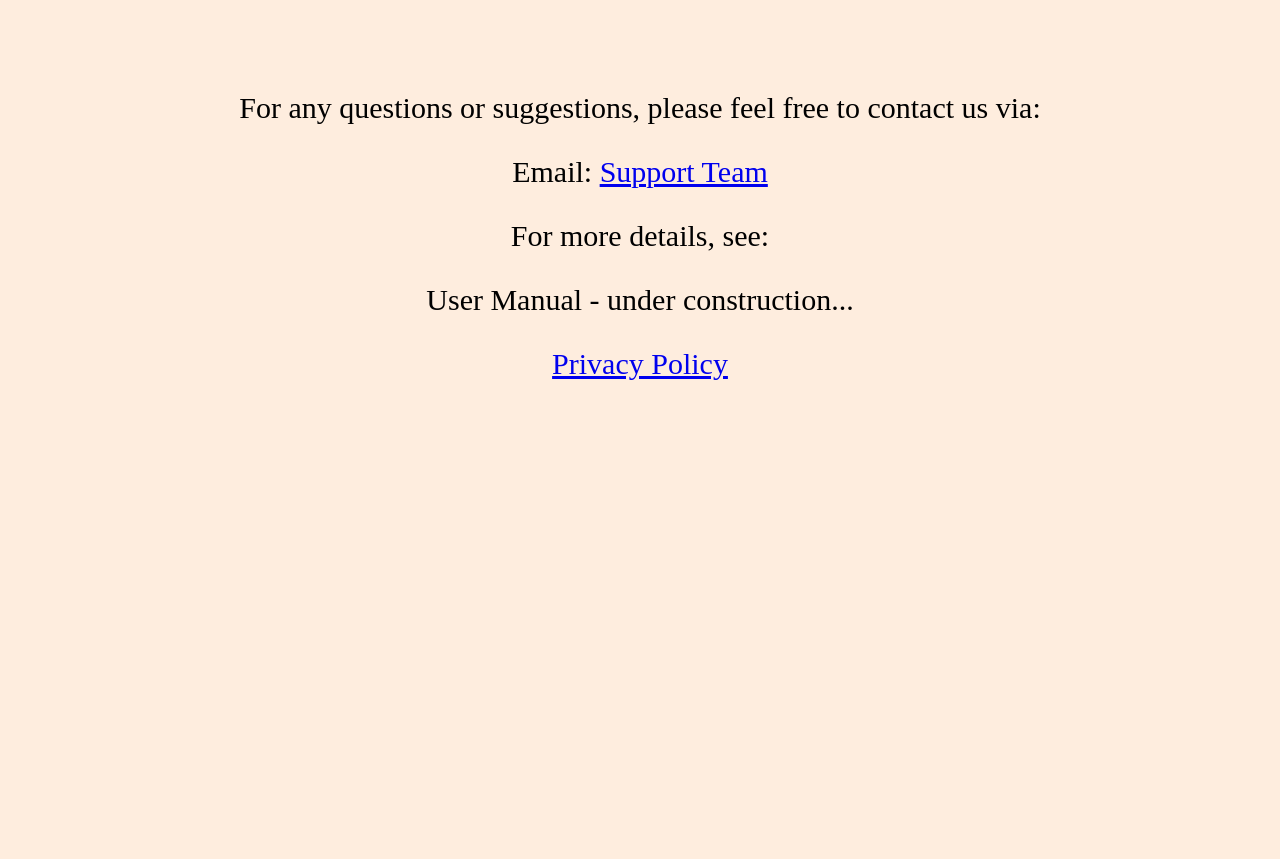
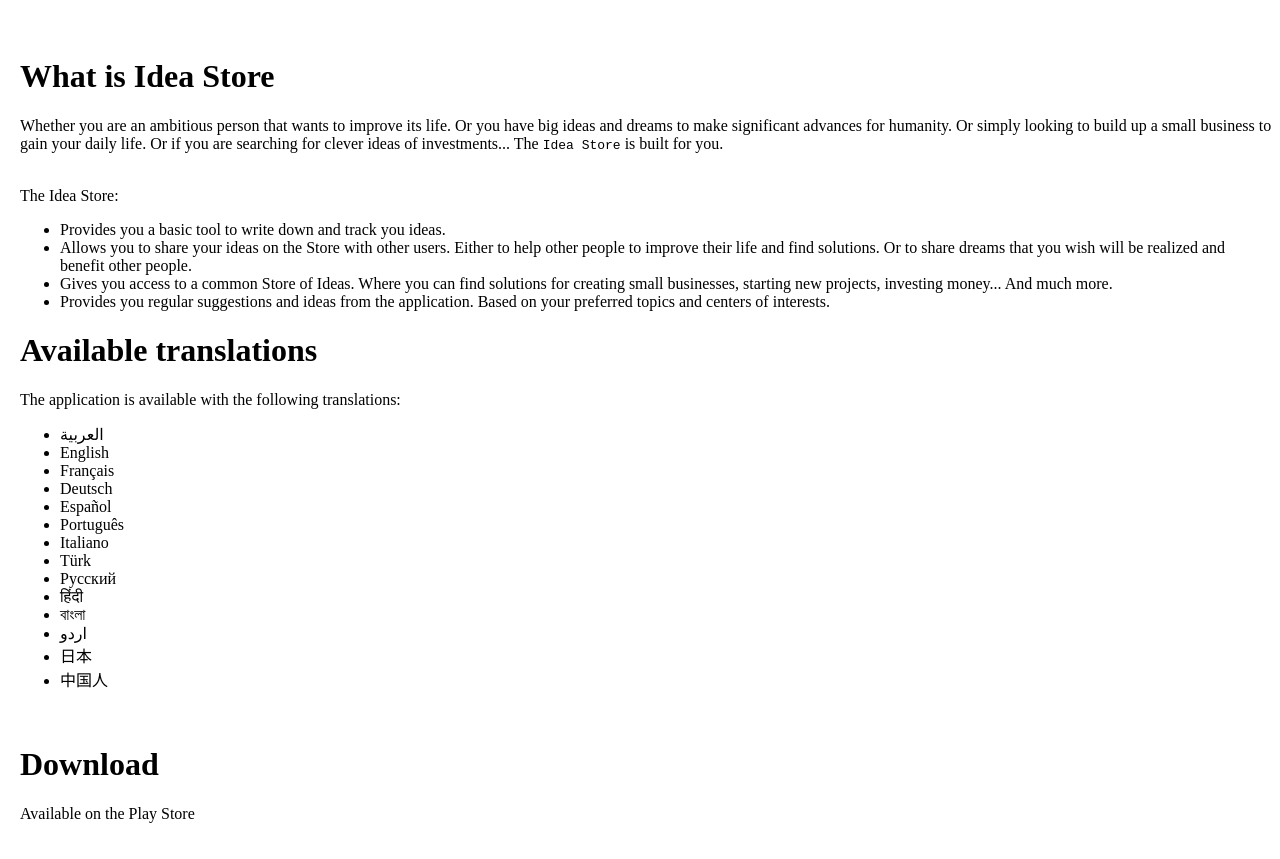
Before and after one commit to flexibleplanner/iStore, a plain HTML site: page public/index.html in a window 1280 px wide. Shown: the part 375-1234 px from the top of the page. Before the commit the page ends 862 px from the top, so only its background shows below. Drawn offline with Linux system fonts and the light colour scheme.

Commit message:
added basic app description

```diff
--- a/public/index.html
+++ b/public/index.html
@@ -1,19 +1,45 @@
 <html>
-<body style="background-color:#feedde;font-size:30px;">
+<body style="margin-left:20px;">
 
-<br>
-<p style="text-align:center"><img alt="" src="resources/images/app_logo.png"  width="300" height="300" /></p>
+<br><br>
+<p style="text-align:center"><img alt="" src="resources/images/app_logo.jpg"  width="300" height="300" /></p>
+<br><br>
+
+<h1 id="what-is-idea-store"><strong>What</strong> is Idea Store</h1>
+<p>Whether you are an ambitious person that wants to improve its life. Or you have big ideas and dreams to make significant advances for humanity.
+Or simply looking to build up a small business to gain your daily life. Or if you are searching for clever ideas of investments... The <code>Idea Store</code> is built for you.</p><br>
+
+The Idea Store:
+<ul>
+<li>Provides you a basic tool to write down and track you ideas.</li>
+<li>Allows you to share your ideas on the Store with other users. Either to help other people to improve their life and find solutions. Or to share dreams that you wish will be realized and benefit other people.</li>
+<li>Gives you access to a common Store of Ideas. Where you can find solutions for creating small businesses, starting new projects, investing money... And much more.</li>
+<li>Provides you regular suggestions and ideas from the application. Based on your preferred topics and centers of interests.</li>
+</ul>
+
+<h1 id="available-translations">Available translations</h1>
+<p>The application is available with the following translations:</p>
+<ul>
+<li>العربية</li>
+<li>English</li>
+<li>Français</li>
+<li>Deutsch</li>
+<li>Español</li>
+<li>Português</li>
+<li>Italiano</li>
+<li>Türk</li>
+<li>Русский</li>
+<li>हिंदी</li>
+<li>বাংলা</li>
+<li>اردو</li>
+<li>日本</li>
+<li>中国人</li>
+</ul>
 <br>
 
-<p style="text-align:center">For any questions or suggestions, please feel free to contact us via:</p>
+<h1 id="download">Download</h1>
+<p>Available on the Play Store</p>
+<br><br>
 
-<p style="text-align:center">Email: <a href="mailto:ideastore.app@gmail.com">Support Team</a></p>
-
-<p style="text-align:center">For more details, see:</p>
-
-<p style="text-align:center">User Manual - under construction...</p>
-
-<p style="text-align:center"><a href="https://raw.githubusercontent.com/flexibleplanner/iStore/refs/heads/main/public/resources/policies/privacy_policy.md">Privacy Policy</a></p>
-<br><br>
 </body>
 </html>
```
Also changed, not shown: public/delete_account.html (+7 -0 lines), public/guidelines.html (added, +28 -0 lines), public/support.html (added, +19 -0 lines), 2 other files.
